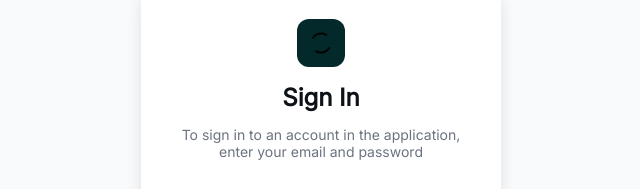
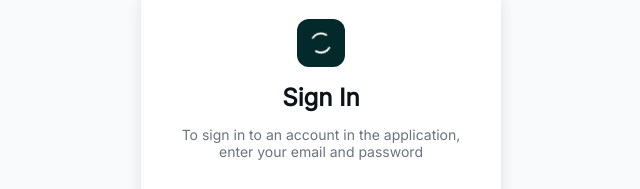
Before and after one commit to nguyenhoangtam2005/Teamplate-App, a plain HTML site: page index.html in a window 1280 px wide. Shown: the top 189 px of the page, 319-959 px from the left. Drawn offline with Linux system fonts and the light colour scheme.

Commit message:
Cập nhật màu trắng cho icon SVG

```diff
--- a/Style.css
+++ b/Style.css
@@ -11,6 +11,9 @@
     justify-content: center;
     align-items: center;
     height: 100vh;
+  }
+  svg {
+    color: white;
   }
   .container {
     background: #fff;
--- a/index.html
+++ b/index.html
@@ -10,7 +10,7 @@
       <div class="container" role="main" aria-label="Sign in form">
     <div class="logo" aria-hidden="true">
       <!-- Spinner icon -->
-      <svg viewBox="0 0 50 50">
+      <svg viewBox="0 0 50 50" #fffff>
         <path fill="none" stroke="currentColor" stroke-width="4" stroke-linecap="round" stroke-dasharray="31.4 31.4" d="M25 5a20 20 0 1 1-0.001 0"/>
       </svg>
     </div>
```
